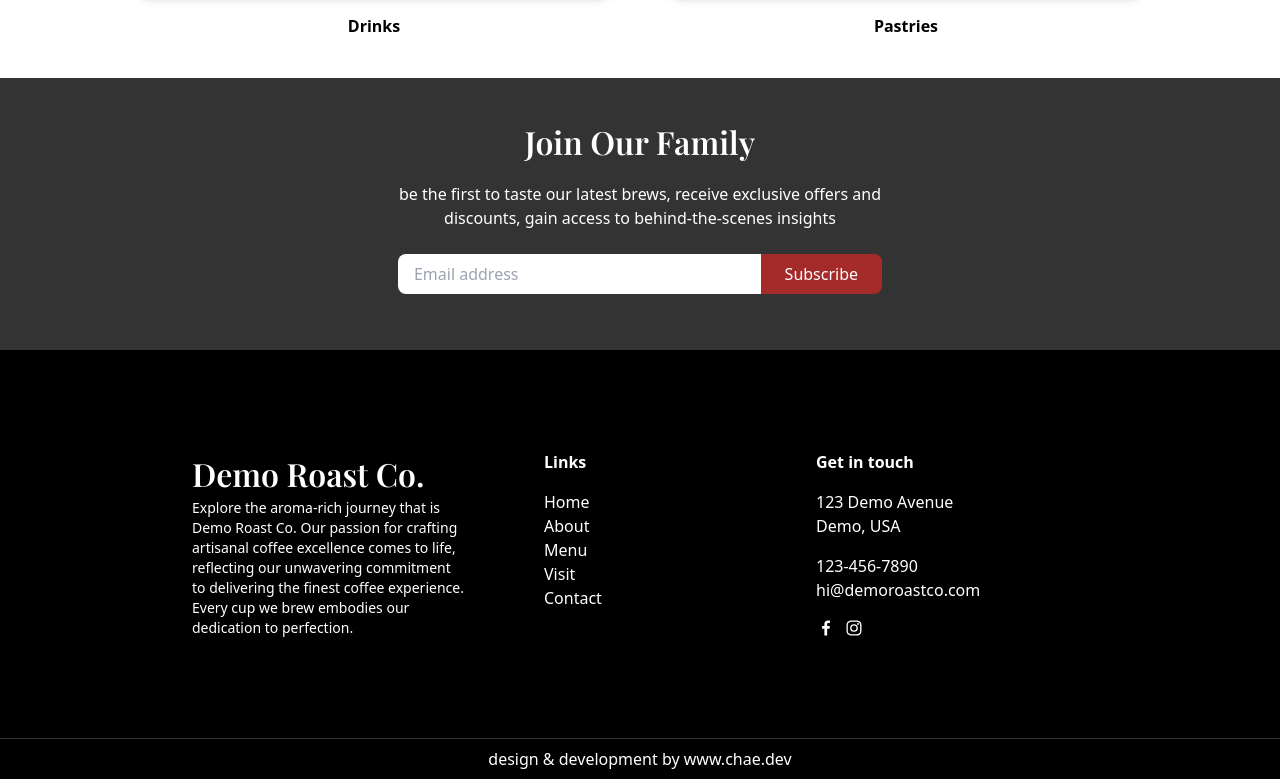
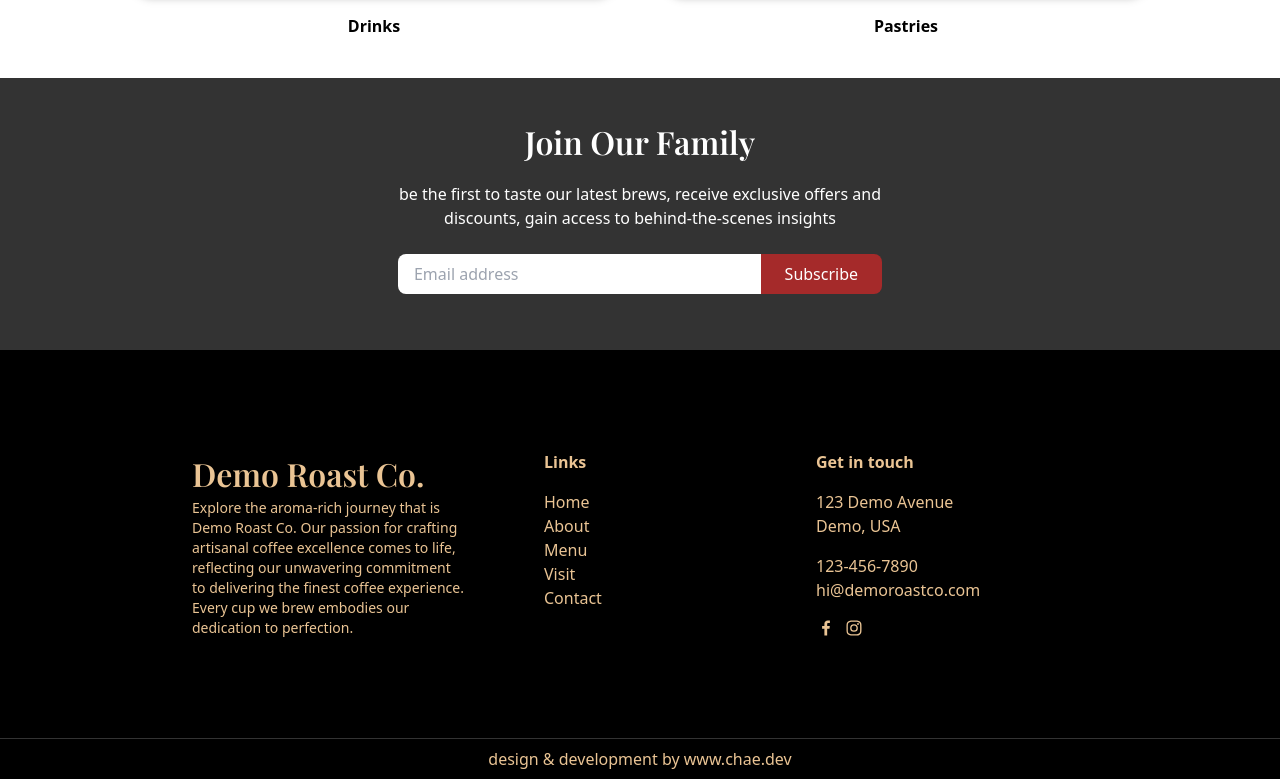
Before and after one commit to chaedoesntcode/demo-roast-co, a Next.js app: page / in a window 1280 px wide. Shown: the part 1866-2645 px from the top of the page. Built offline with nearby package versions, Linux system fonts and the light colour scheme; a web font is replaced by a local one.

Commit message:
update footer styling

```diff
--- a/src/app/components/Footer.js
+++ b/src/app/components/Footer.js
@@ -4,7 +4,7 @@ import { BiLogoFacebook,BiLogoInstagram } from 'react-icons/bi'
 
 const Footer = () => {
   return (
-    <footer className='section  bg-black text-white'>
+    <footer className='section  bg-black text-secondary'>
       <div className='w-[85vw] py-[100px] mx-auto h-full flex flex-col gap-y-8 items-center md:items-start md:flex-row md:justify-between xl:justify-center gap-x-10'>
 
       <div className="min-h-full w-full md:w-2/3 lg:w-1/3 xl:w-1/4">
@@ -16,11 +16,6 @@ const Footer = () => {
       <div className="min-h-full w-full md:w-1/3 lg:w-1/4">
         <div className='lg:px-10 flex flex-col'>
           <p  className='mb-2 md:mb-4 font-bold'>Links</p>
-          {/* <span>Home</span>
-          <span>About</span>
-          <span>Menu</span>
-          <span>Visit</span>
-          <span>Contact</span> */}
           <ul>
             <li>
               <Link href='/'>Home</Link>
@@ -51,10 +46,8 @@ const Footer = () => {
           </div>
        </div>
       </div>
-
-
       </div>
-      <div className=' border-t-primary border-t py-2 text-center'><p>design & development by <Link href='/'>www.chae.dev</Link></p></div>
+      <div className=' border-t-primary border-t py-2 text-center'><p>design & development by <Link href='https://www.chae.dev/'>www.chae.dev</Link></p></div>
 
     </footer>
   )
```
